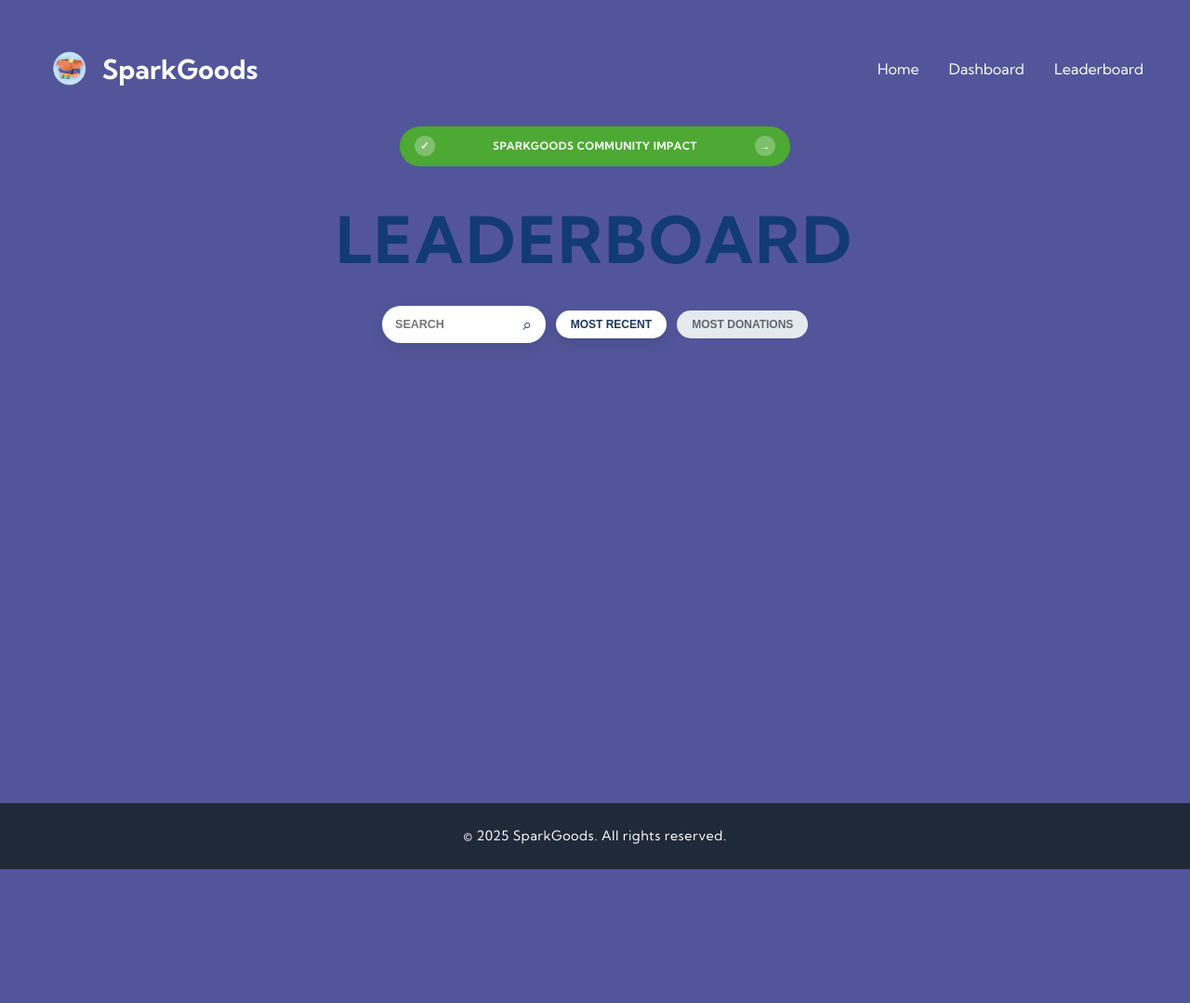
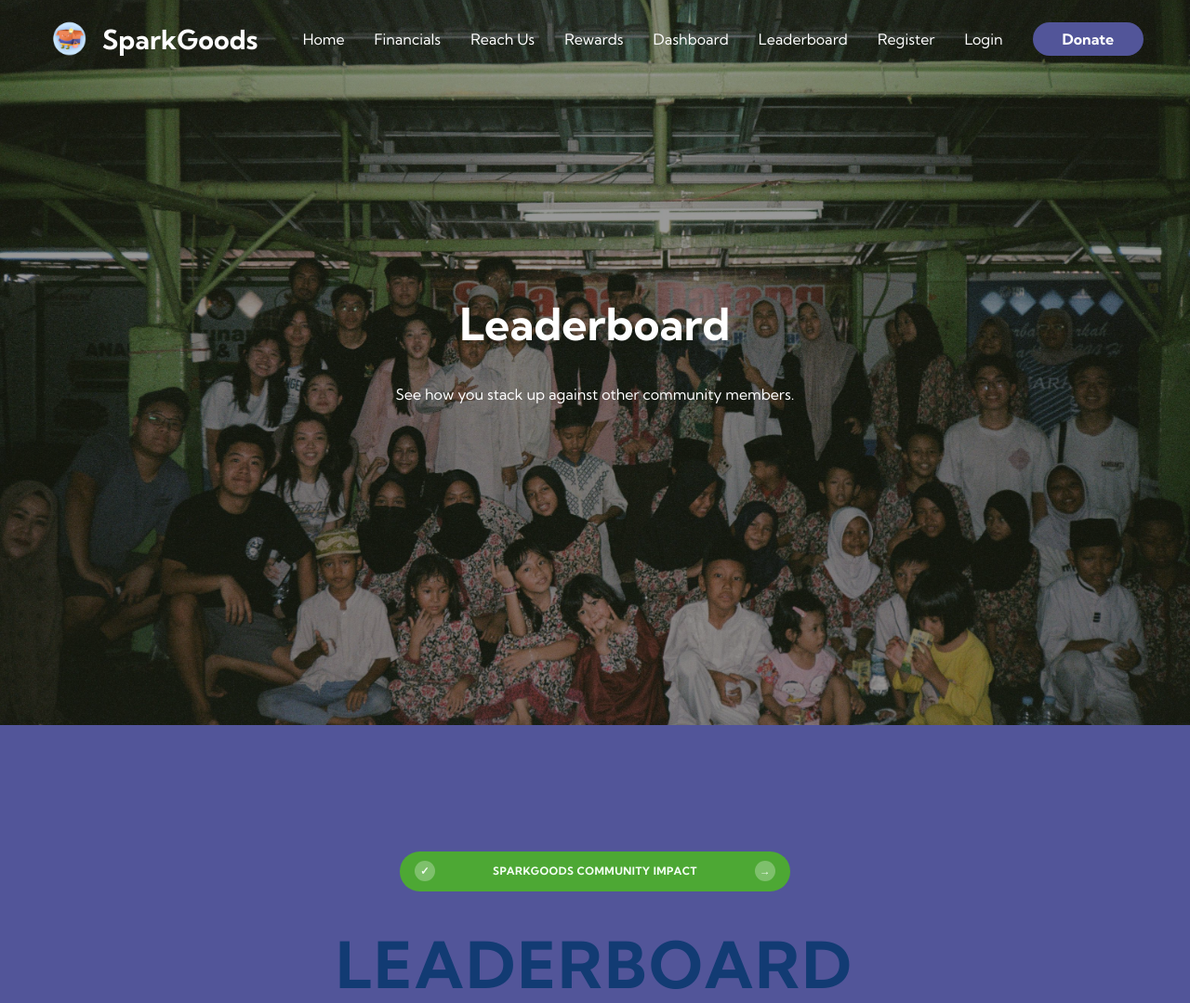
Before and after one commit to NaelWB8/WebsiteSparkGoods, a Flask app: page /leaderboard in a window 1280 px wide. Shown: the top 1079 px of the page at 93% size. Before the commit the page ends 935 px from the top, so only its background shows below. Run offline with Flask 3, Linux system fonts and the light colour scheme.

Commit message:
generalise all pages

```diff
--- a/app/templates/contact.html
+++ b/app/templates/contact.html
@@ -3,7 +3,7 @@
 <head>
   <meta charset="UTF-8" />
   <meta name="viewport" content="width=device-width, initial-scale=1.0"/>
-  <title>SparkGoods</title>
+  <title>Reach Us - SparkGoods</title>
   <link href="https://fonts.googleapis.com/css2?family=Kumbh+Sans&display=swap" rel="stylesheet"/>
   <link rel="stylesheet" href="/static/css/styles.css">
 </head>
--- a/app/templates/financials.html
+++ b/app/templates/financials.html
@@ -3,7 +3,7 @@
 <head>
   <meta charset="UTF-8" />
   <meta name="viewport" content="width=device-width, initial-scale=1.0"/>
-  <title>SparkGoods</title>
+  <title>Financials - SparkGoods</title>
   <link href="https://fonts.googleapis.com/css2?family=Kumbh+Sans&display=swap" rel="stylesheet"/>
   <link rel="stylesheet" href="/static/css/styles.css">
 </head>
--- a/app/templates/index.html
+++ b/app/templates/index.html
@@ -3,7 +3,7 @@
 <head>
   <meta charset="UTF-8" />
   <meta name="viewport" content="width=device-width, initial-scale=1.0"/>
-  <title>SparkGoods</title>
+  <title>Home - SparkGoods</title>
   <link href="https://fonts.googleapis.com/css2?family=Kumbh+Sans&display=swap" rel="stylesheet"/>
   <link rel="stylesheet" href="/static/css/styles.css">
 </head>
--- a/app/templates/leaderboard.html
+++ b/app/templates/leaderboard.html
@@ -17,8 +17,14 @@
             </a>
             <ul class="navbar__menu">
                 <li><a href="/" class="navbar__links">Home</a></li>
+                <li><a href="/financials" class="navbar__links">Financials</a></li>
+                <li><a href="/contact" class="navbar__links">Reach Us</a></li>
+                <li><a href="/rewards" class="navbar__links">Rewards</a></li>
                 <li><a href="/dashboard" class="navbar__links">Dashboard</a></li>
                 <li><a href="/leaderboard" class="navbar__links">Leaderboard</a></li>
+                <li><a href="#" class="navbar__links" onclick="openAuthModal('register')">Register</a></li>
+                <li><a href="#" class="navbar__links" onclick="openAuthModal('login')">Login</a></li>
+                <li><a href="/#donate" class="navbar__links" id="donate__navbar">Donate</a></li>
             </ul>
             <div class="hamburger" id="mobile-menu">
                 <span class="bar"></span>
@@ -27,6 +33,14 @@
             </div>
         </div>
     </nav>
+
+    <header class="hero" id="leaderboard-hero"
+    style="background: rgba(0,0,0,0.4) url('/static/images/Sparkgoods 2.jpeg') center/cover no-repeat; background-blend-mode: darken;">
+    <div class="hero__content">
+        <h1>Leaderboard</h1>
+        <p>See how you stack up against other community members.</p>
+    </div>
+    </header>
 
     <main class="leaderboard-container leaderboard-theme">
         <section class="leaderboard-hero-banner">
```
Also changed, not shown: app/templates/rewards.html (+8 -5 lines), instance/sparkgoods.db.
